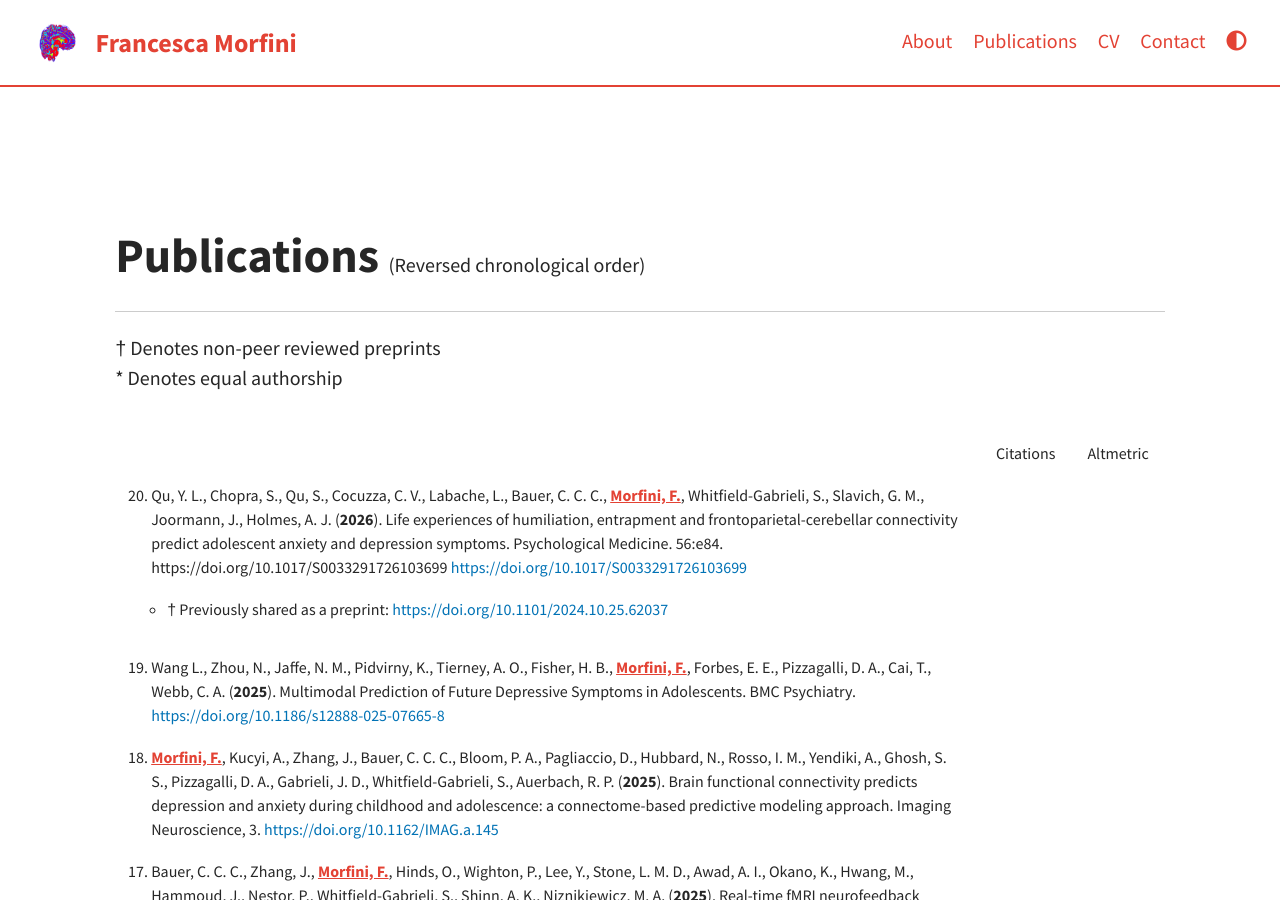
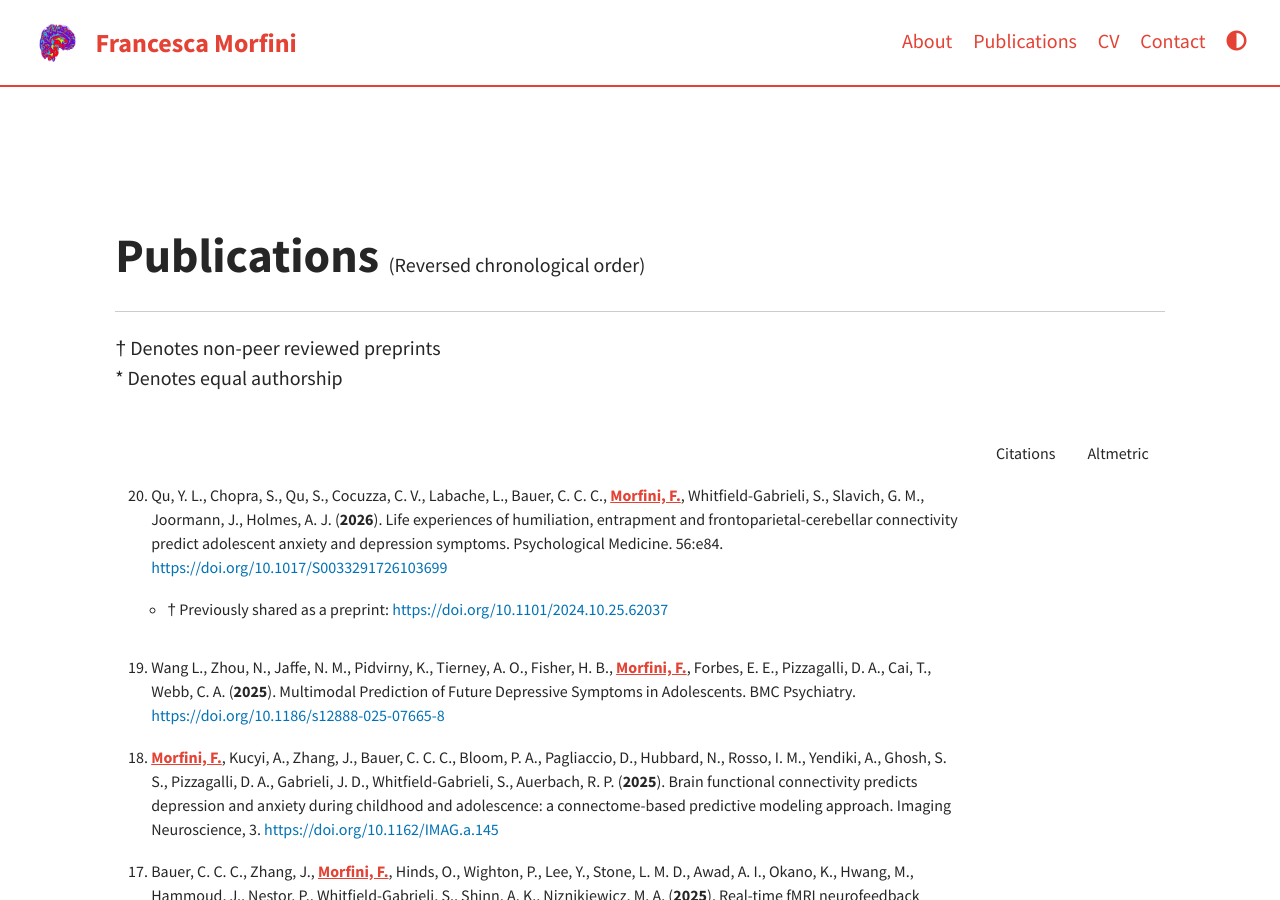
Before and after one commit to fmorfini/fmorfini.github.io, a Jekyll site: the page built from pages/publications.md, in a window 1280 px wide and 900 px high. Built offline with Jekyll 4.4.1, drawn with Linux system fonts in a browser that asks for light colours; a script that is not in the unit is left out; comment, search, counter and statistics services are not loaded; some of the changed lines change nothing that is shown.

Commit message:
Update publications.md

```diff
--- a/pages/publications.md
+++ b/pages/publications.md
@@ -95,7 +95,7 @@
 
 
 		<tr>
-		<td>	<li> Qu, Y. L., Chopra, S., Qu, S., Cocuzza, C. V., Labache, L., Bauer, C. C. C., <fm>Morfini, F.</fm>, Whitfield-Gabrieli, S., Slavich, G. M., Joormann, J., Holmes, A. J. (<b>2026</b>). Life experiences of humiliation, entrapment and frontoparietal-cerebellar connectivity predict adolescent anxiety and depression symptoms. Psychological Medicine. 56:e84. https://doi.org/10.1017/S0033291726103699
+		<td>	<li> Qu, Y. L., Chopra, S., Qu, S., Cocuzza, C. V., Labache, L., Bauer, C. C. C., <fm>Morfini, F.</fm>, Whitfield-Gabrieli, S., Slavich, G. M., Joormann, J., Holmes, A. J. (<b>2026</b>). Life experiences of humiliation, entrapment and frontoparietal-cerebellar connectivity predict adolescent anxiety and depression symptoms. Psychological Medicine. 56:e84.
 		<a href="https://doi.org/10.1017/S0033291726103699">https://doi.org/10.1017/S0033291726103699</a>	</li>	</td>
 		<td>	<span class="__dimensions_badge_embed__" data-doi="10.1017/S0033291726103699" data-hide-zero-citations="true" data-legend="hover-right" data-style="small_circle"></span> </td>
 		<td>	<div data-doi="https://doi.org/10.1017/S0033291726103699" class='altmetric-embed' data-badge-type='donut' data-hide-less-than="0" data-hide-no-mentions="true" data-badge-popover="right" ></div>	</td>
```
